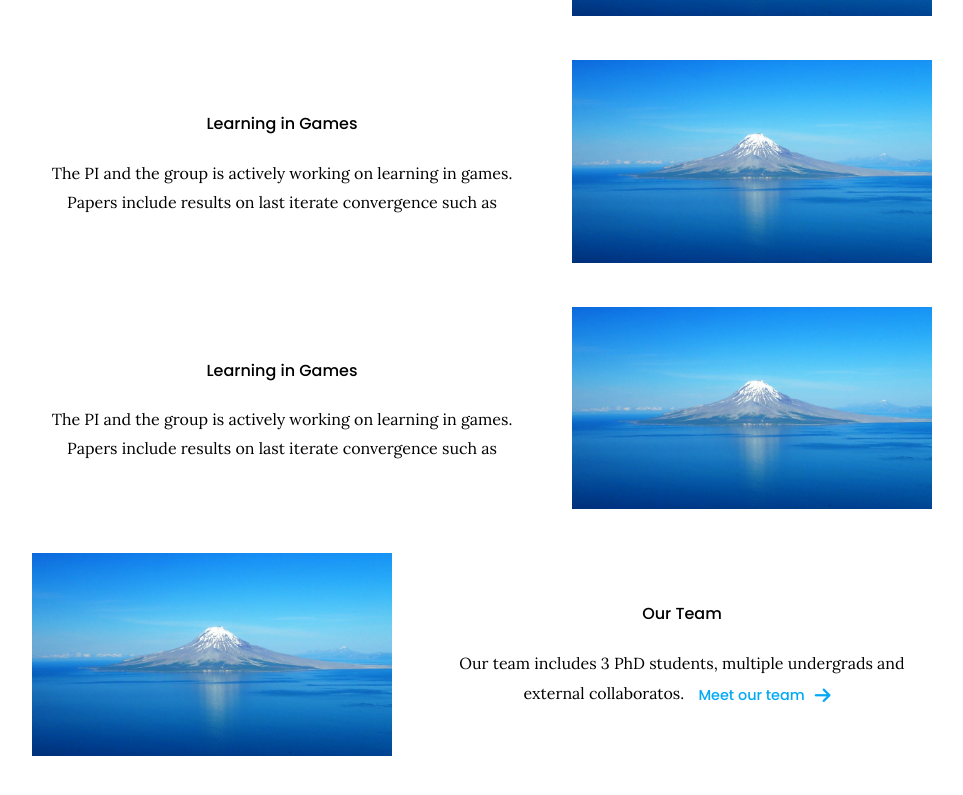
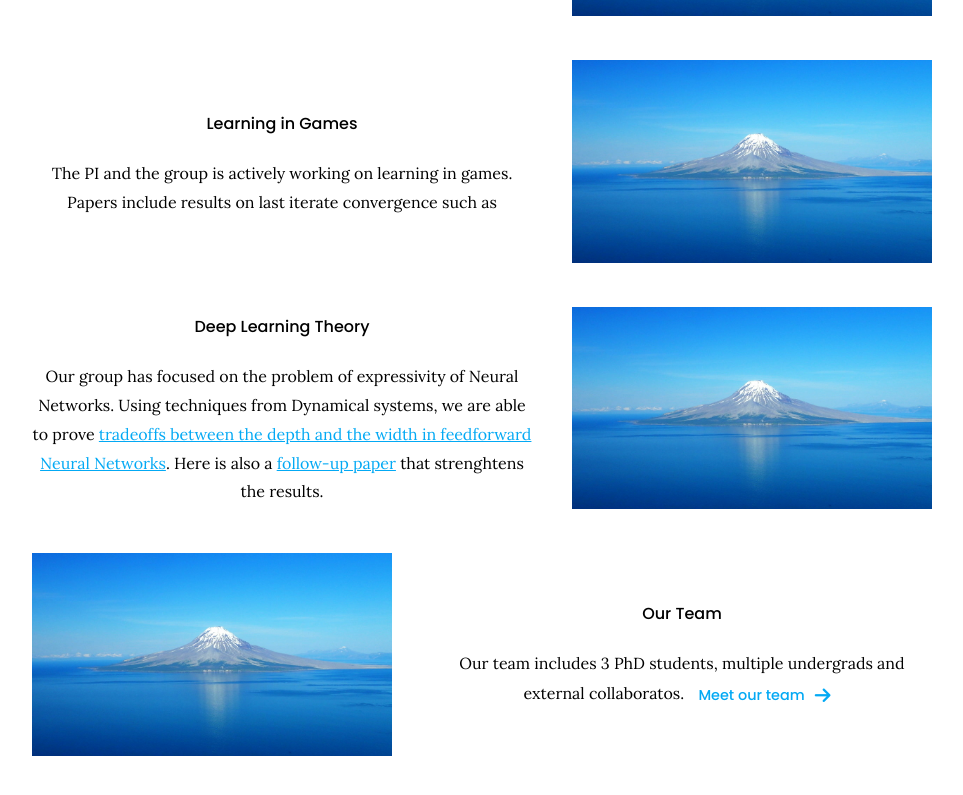
Before and after one commit to goallabuci/goallabuci.github.io, a Jekyll site: the page built from index.md, in a window 1280 px wide and 900 px high, scrolled down 1108 px, cut to the strip 0-816 px from the top of the window. Shown: the top 795 px of the strip, without its empty margins (158-1121 px from the left). Built offline with Jekyll 4.4.1, drawn with Linux system fonts in a browser that asks for light colours.

Commit message:
Update index.md

```diff
--- a/index.md
+++ b/index.md
@@ -45,13 +45,13 @@ The PI and the group is actively working on learning in games. Papers include re
 %}
 
 {% capture text %}
-The PI and the group is actively working on learning in games. Papers include results on last iterate convergence such as
+Our group has focused on the problem of expressivity of Neural Networks. Using techniques from Dynamical systems, we are able to prove [tradeoffs between the depth and the width in feedforward Neural Networks](https://arxiv.org/abs/1912.04378). Here is also a [follow-up paper](https://arxiv.org/abs/2003.00777) that strenghtens the results.
 {:.center}
 {% endcapture %}
 {%
   include feature.html
   image="images/photo.jpg"
-  title="Learning in Games"
+  title="Deep Learning Theory"
   flip=true
   text=text
 %}
```
